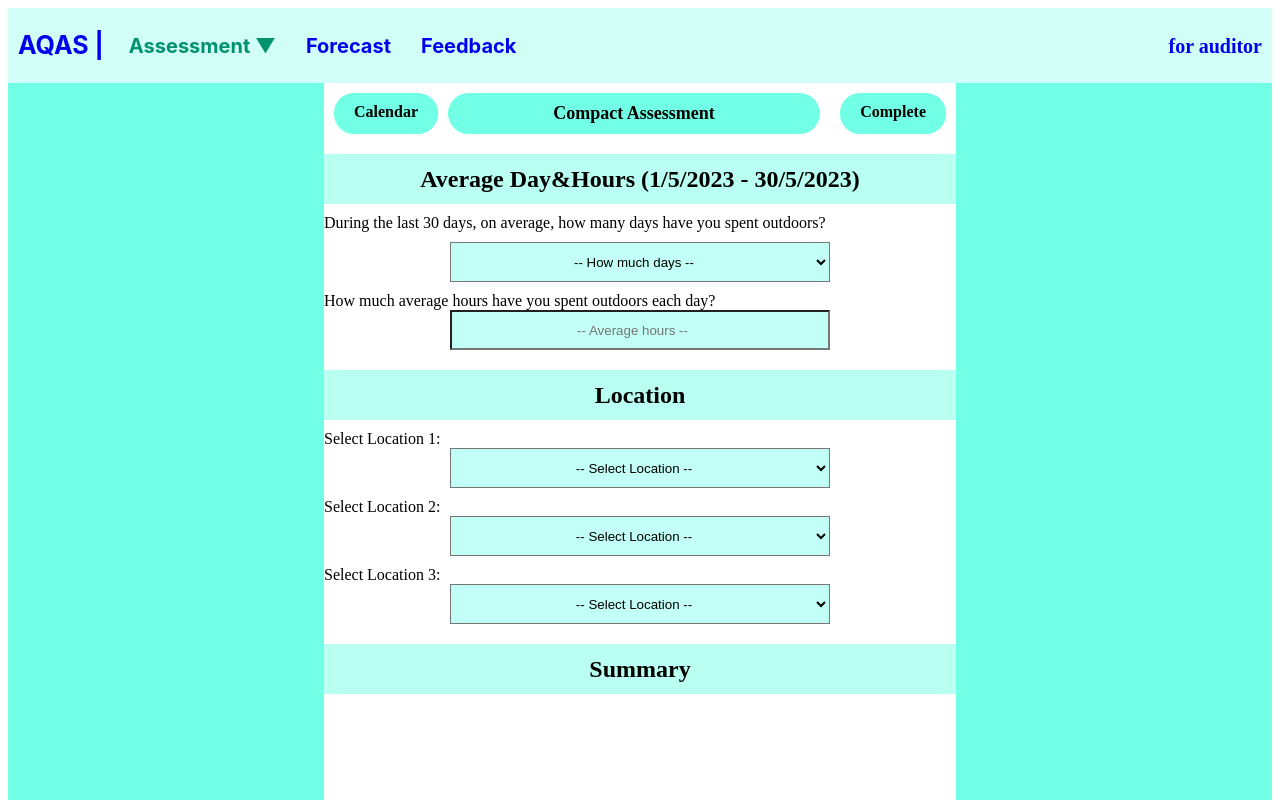
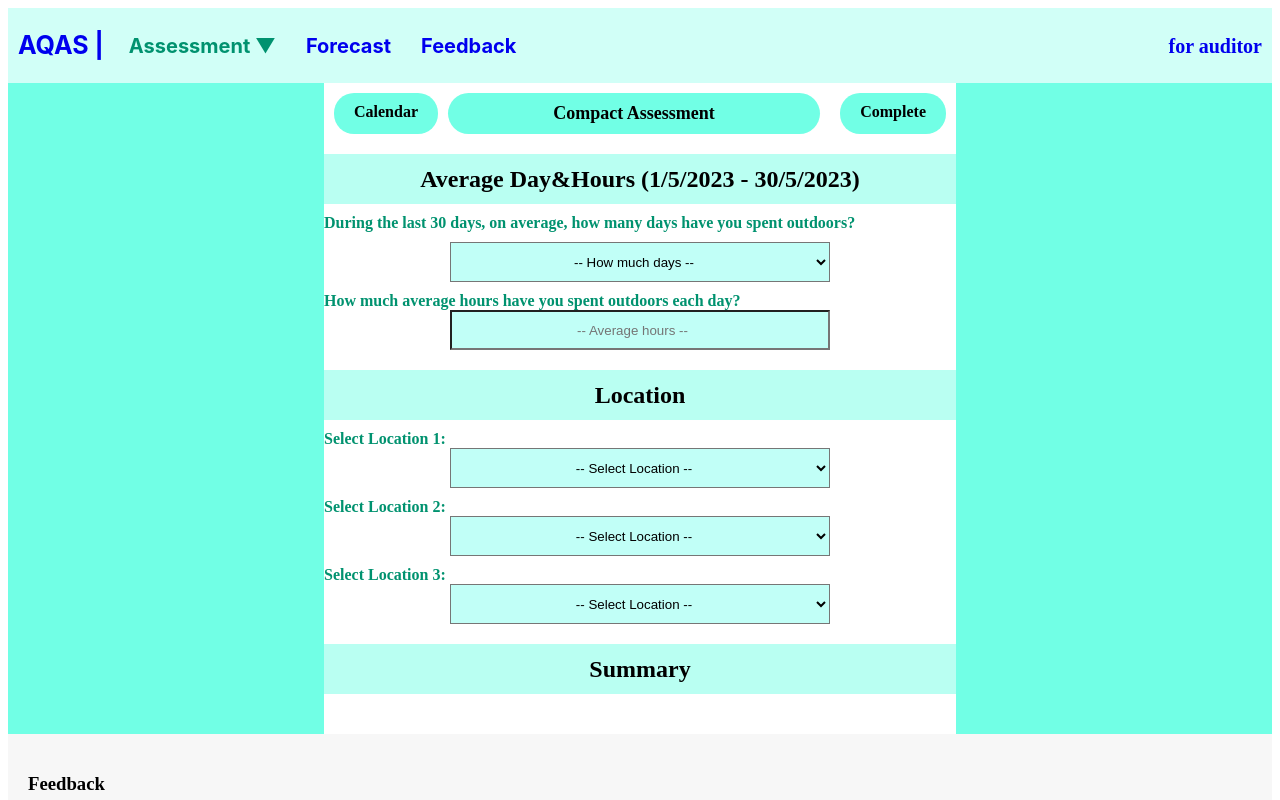
Before and after one commit to sodaop12/Air-Quality-Assessment-System-Front-end, a Vue app: page /compact_as in a window 1280 px wide. Shown: the top 800 px of the page. Built offline with nearby package versions, Linux system fonts and the light colour scheme.

Commit message:
Update Text color size to all pages

```diff
--- a/src/assets/css/Based_Element.css
+++ b/src/assets/css/Based_Element.css
@@ -1,24 +1,28 @@
 .container {
   display: flex;
+  height: 100%;
+  /* Ensure the layout takes the full viewport height */
+}
+
+.content-container {
+  display: flex;
+  flex: 1; /* Ensure the content container expands to fill available space */
 }
 
 .left-sidebar {
   width: 25%;
-  height: 100%;
   background-color: #71ffe5;
   /* Background color for left sidebar */
 }
 
 .content {
-  width: 50%;
-  height: 100%;
+  flex: 1; /* Allow the content area to grow within the content container */
   background-color: #ffffff;
   /* Background color for main content */
 }
 
 .right-sidebar {
   width: 25%;
-  height: 100%;
   background-color: #71ffe5;
   /* Background color for right sidebar */
 }
--- a/src/assets/css/custom_main_font.css
+++ b/src/assets/css/custom_main_font.css
@@ -2,3 +2,18 @@
 body {
     font-family: "Inter", sans-serif;
 }
+
+.select_day {
+    font-size: 14px;
+    /* Change the font-size as desired */
+    font-weight: 600;
+    padding-left: 5%;
+    color: #00926f;
+}
+
+.select_Head_day {
+    font-size: 20x;
+    /* Change the font-size as desired */
+    font-weight: 700;
+    color: #00926f;
+}
--- a/src/views/AllFeedbackView.vue
+++ b/src/views/AllFeedbackView.vue
@@ -24,7 +24,7 @@
               <img
                 :src="getImagePath(feedbackItem.rating)"
                 alt="Rating Image"
-                style="width: 250px; height: 50px"
+                style="width: 250px; height: 45px"
               />
 
               <!--<p>Rating: {{ feedbackItem.rating }}</p>-->
@@ -72,7 +72,7 @@ export default {
 <style scope>
 @import "../assets/css/Based_Element.css";
 @import "../assets/css/Action_Element.css";
-
+@import "../assets/css/custom_main_font.css";
 .feedback-card {
   margin-bottom: 10px;
 }
--- a/src/views/CalendarAssessmentView.vue
+++ b/src/views/CalendarAssessmentView.vue
@@ -18,7 +18,7 @@
 
         <h2 class="section-title">Calendar (1/5/2023 - 30/5/2023)</h2>
         <table class="month-table">
-          <tr>
+          <tr class="select_Head_day">
             <th>Sun</th>
             <th>Mon</th>
             <th>Tue</th>
@@ -53,7 +53,7 @@
       <h2 class="section-title">Start Date - End Date</h2>
       <!-- Add a container div to center align the date input boxes -->
       <div class="date-input-container">
-        <label for="start-date">Start Date:</label>
+        <label class="select_Head_day" for="start-date">Start Date:</label>
         <input
           id="start-date"
           v-model="startDate"
@@ -62,7 +62,7 @@
           max="30"
           class="date-input"
         />
-        <label for="end-date">End Date:</label>
+        <label class="select_Head_day" for="end-date">End Date:</label>
         <input
           id="end-date"
           v-model="endDate"
@@ -75,7 +75,9 @@
 
       <section class="Location">
         <h2 class="section-title">Location</h2>
-        <label for="location1">Select Location 1:</label>
+        <label class="select_Head_day" for="location1"
+          >Select Location 1:</label
+        >
         <select id="location1" v-model="selectedLocations[0]">
           <option value="">-- Select Location --</option>
           <option
@@ -87,7 +89,9 @@
           </option>
         </select>
         <div class="DH_Box"></div>
-        <label for="location2">Select Location 2:</label>
+        <label class="select_Head_day" for="location2"
+          >Select Location 2:</label
+        >
         <select id="location2" v-model="selectedLocations[1]">
           <option value="">-- Select Location --</option>
           <option
@@ -99,7 +103,9 @@
           </option>
         </select>
         <div class="DH_Box"></div>
-        <label for="location3">Select Location 3:</label>
+        <label class="select_Head_day" for="location3"
+          >Select Location 3:</label
+        >
         <select id="location3" v-model="selectedLocations[2]">
           <option value="">-- Select Location --</option>
           <option
@@ -342,7 +348,7 @@ export default {
 <style scoped>
 @import "../assets/css/Based_Element.css";
 @import "../assets/css/Action_Element.css";
-
+@import "../assets/css/custom_main_font.css";
 label {
   margin-bottom: 10px;
 }
--- a/src/views/CompactAssessmentView.vue
+++ b/src/views/CompactAssessmentView.vue
@@ -16,7 +16,7 @@
         <!-- Day, Number content -->
         <h2 class="section-title">Average Day&Hours (1/5/2023 - 30/5/2023)</h2>
         <div>
-          <label for="dropdown"
+          <label class="select_Head_day" for="dropdown"
             >During the last 30 days, on average, how many days have you spent
             outdoors?</label
           >
@@ -28,7 +28,7 @@
             </option>
           </select>
           <div class="DH_Box"></div>
-          <label for="averageHours"
+          <label class="select_Head_day" for="averageHours"
             >How much average hours have you spent outdoors each day?</label
           >
           <input
@@ -46,7 +46,9 @@
 
       <section class="Location">
         <h2 class="section-title">Location</h2>
-        <label for="location1">Select Location 1:</label>
+        <label class="select_Head_day" for="location1"
+          >Select Location 1:</label
+        >
         <select id="location1" v-model="selectedLocations[0]">
           <option value="">-- Select Location --</option>
           <option
@@ -58,7 +60,9 @@
           </option>
         </select>
         <div class="DH_Box"></div>
-        <label for="location2">Select Location 2:</label>
+        <label class="select_Head_day" for="location2"
+          >Select Location 2:</label
+        >
         <select id="location2" v-model="selectedLocations[1]">
           <option value="">-- Select Location --</option>
           <option
@@ -70,7 +74,9 @@
           </option>
         </select>
         <div class="DH_Box"></div>
-        <label for="location3">Select Location 3:</label>
+        <label class="select_Head_day" for="location3"
+          >Select Location 3:</label
+        >
         <select id="location3" v-model="selectedLocations[2]">
           <option value="">-- Select Location --</option>
           <option
@@ -278,6 +284,7 @@ export default {
 <style scoped>
 @import "../assets/css/Based_Element.css";
 @import "../assets/css/Action_Element.css";
+@import "../assets/css/custom_main_font.css";
 label,
 input {
   margin-bottom: 10px;
--- a/src/views/FeedbackView.vue
+++ b/src/views/FeedbackView.vue
@@ -100,6 +100,7 @@ export default {
 <style scoped>
 @import "../assets/css/Based_Element.css";
 @import "../assets/css/Action_Element.css";
+@import "../assets/css/custom_main_font.css";
 .container {
   display: flex;
   height: 100vh;
--- a/src/views/ForecastView.vue
+++ b/src/views/ForecastView.vue
@@ -11,7 +11,7 @@
           <form @submit.prevent="submitNumbers" class="input-form">
             <table>
               <thead>
-                <tr>
+                <tr class="select_Head_day">
                   <th>Day</th>
                   <th>AQI</th>
                 </tr>
@@ -36,7 +36,7 @@
           <div class="response-section">
             <table>
               <thead>
-                <tr>
+                <tr class="select_Head_day">
                   <th>Next Date AQI</th>
                 </tr>
               </thead>
@@ -95,6 +95,7 @@ export default {
 </script>
 
 <style scoped>
+@import "../assets/css/custom_main_font.css";
 @media (max-width: 768px) {
   .container {
     flex-direction: column;
```
